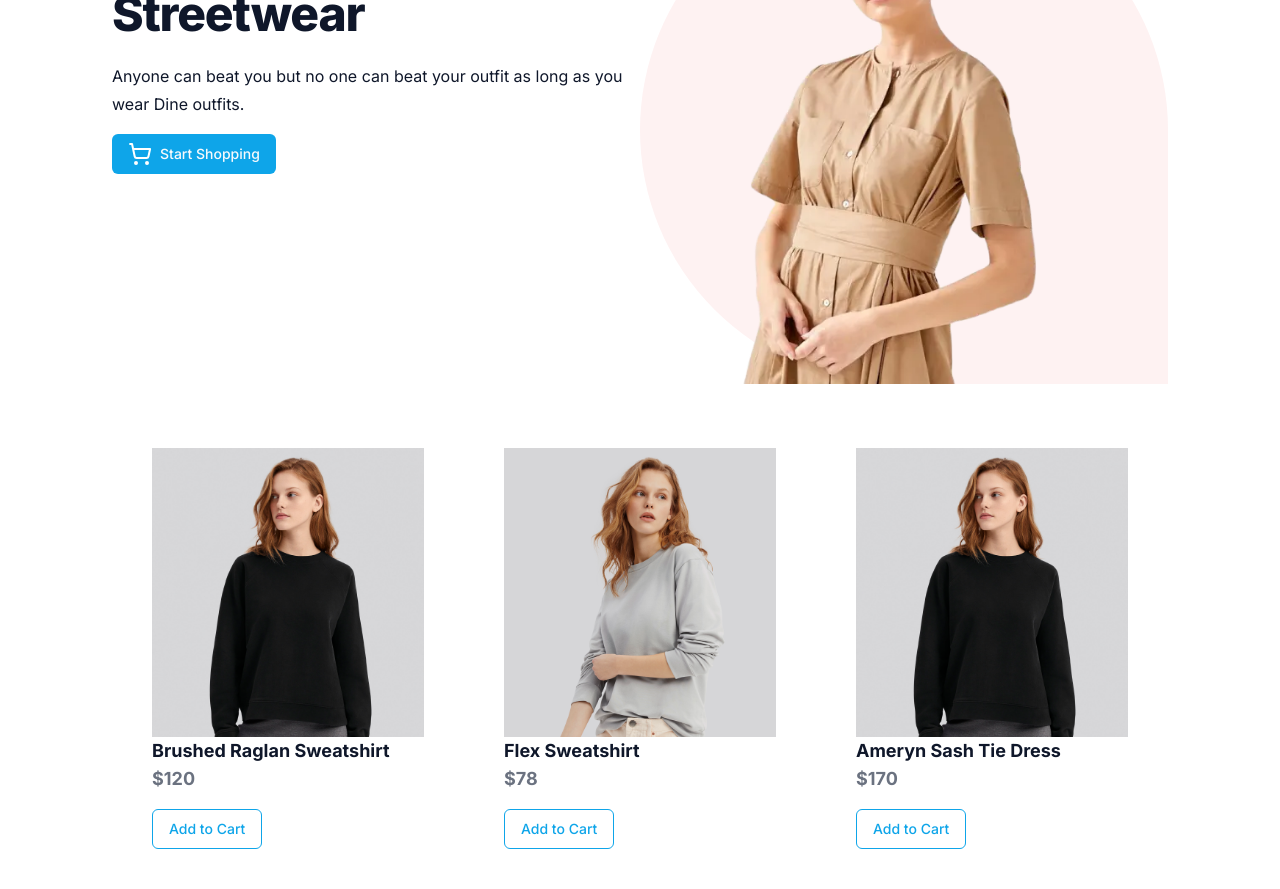
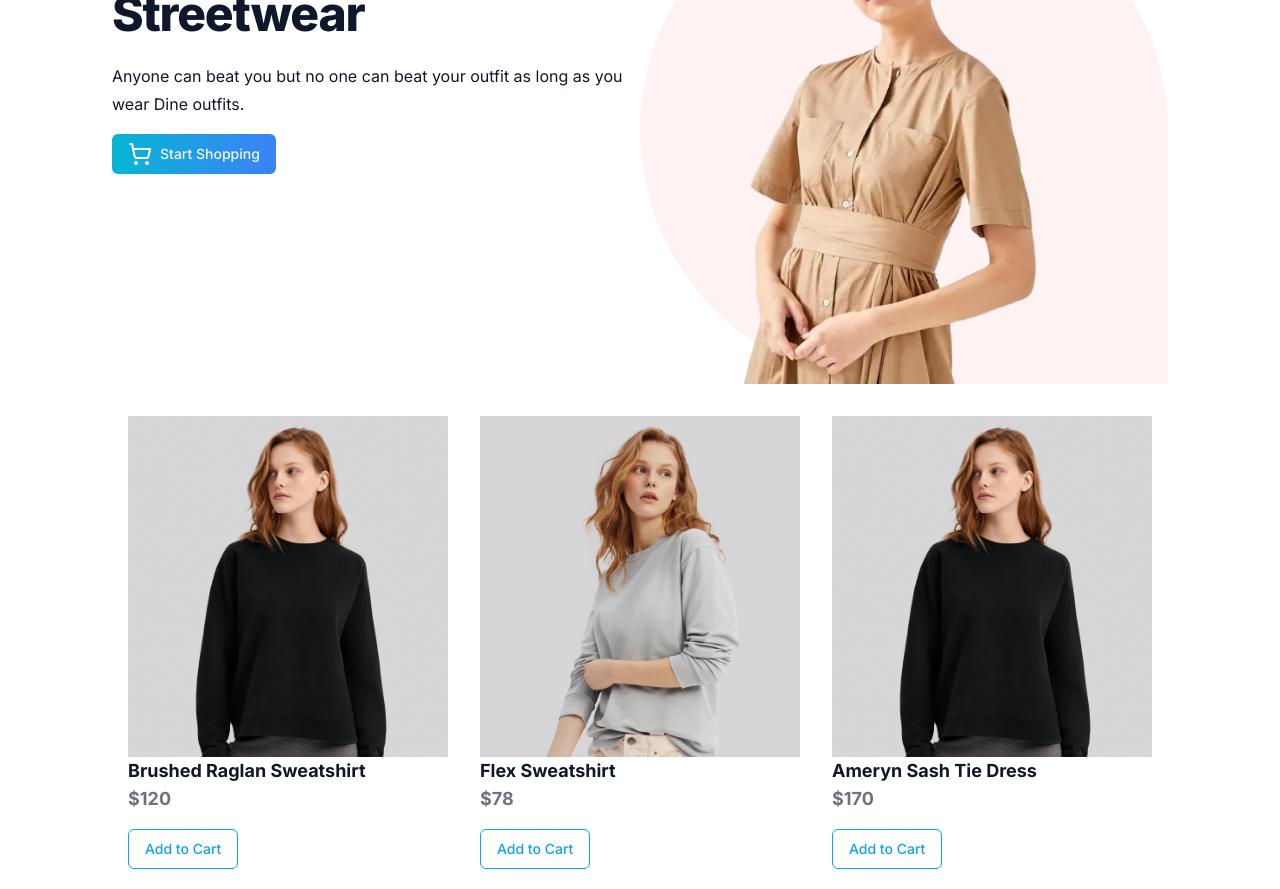
Before and after one commit to uzair657/chasecart, a Next.js app: page / in a window 1280 px wide. Shown: the part 260-1149 px from the top of the page. Built offline with nearby package versions, Linux system fonts and the light colour scheme.

Commit message:
Card and Button Styles Updated

```diff
--- a/src/AddtoCart.tsx
+++ b/src/AddtoCart.tsx
@@ -1,7 +1,7 @@
 import { Button } from "@/components/ui/button"
 const AddtoCart = () => {
   return (
-    <Button className="bg-white border border-sky-500 text-sky-500 hover:bg-sky-500 hover:text-white mt-4">Add to Cart</Button>
+    <Button className="bg-white  border border-sky-500 text-sky-500 hover:bg-gradient-to-r from-cyan-500 to-blue-500 hover:text-white mt-4 ">Add to Cart</Button>
   )
 }
 
--- a/src/components/ProductCard.tsx
+++ b/src/components/ProductCard.tsx
@@ -5,8 +5,8 @@ import Link from "next/link"
 const ProductCard = (props:{title:string, price:number,id:number , img:StaticImageData|string}) => {
   return (
     <Link href={`/products/${props.id}`}>
-    <div className=" p-10 ">
-        <Image src={props.img} alt="Product 1"/>
+    <div className="px-4 py-2">
+        <Image src={props.img} alt="Product 1" />
         <h3 className="font-bold text-lg capitalize">{props.title}</h3>
         <h3 className="font-bold text-lg text-gray-500">${props.price}</h3>
         <AddtoCart/>
--- a/src/views/Hero.tsx
+++ b/src/views/Hero.tsx
@@ -16,7 +16,7 @@ const Hero = () => {
       <p className="leading-7 [&:not(:first-child)]:mt-6">
       Anyone can beat you but no one can beat your outfit as long as you wear Dine outfits.
       </p>
-      <Button className="bg-sky-500 hover:bg-sky-600  mt-4">
+      <Button className="bg-gradient-to-r from-cyan-500 to-blue-500  mt-4">
         <span><ShoppingCart className="h-6 w-6 text-white mr-2" /></span>
         Start Shopping
         </Button>
```
